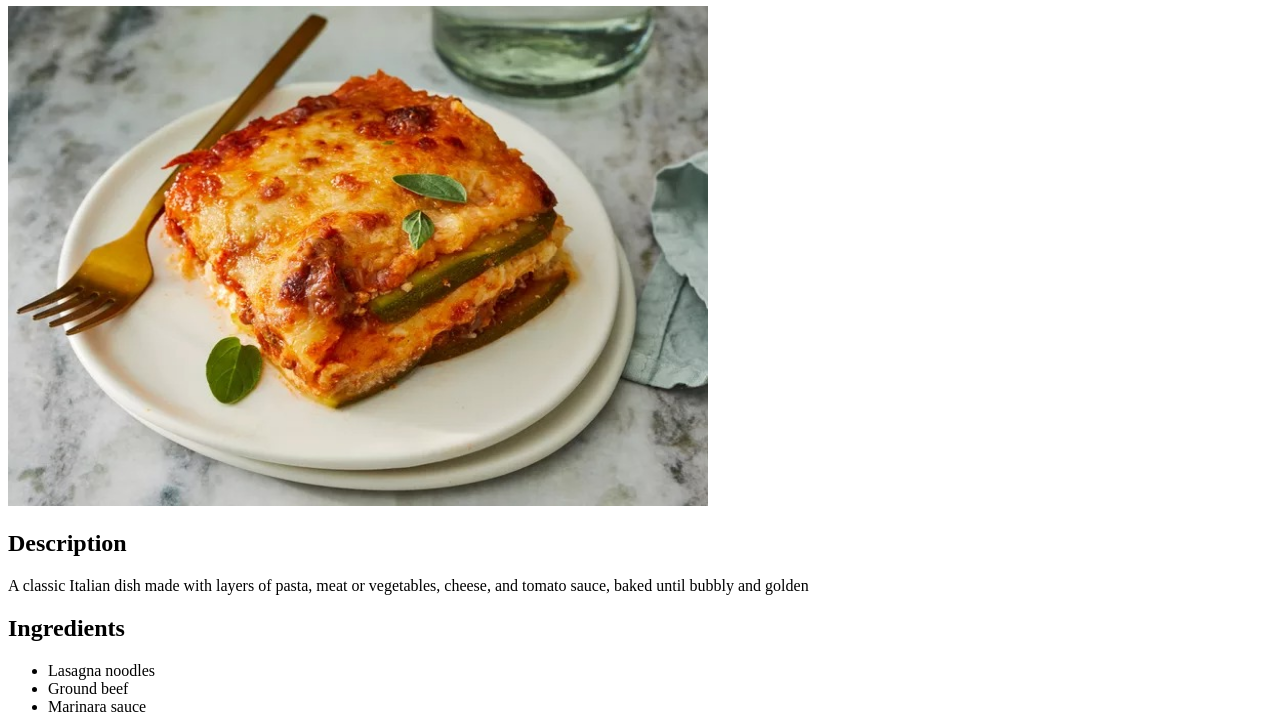
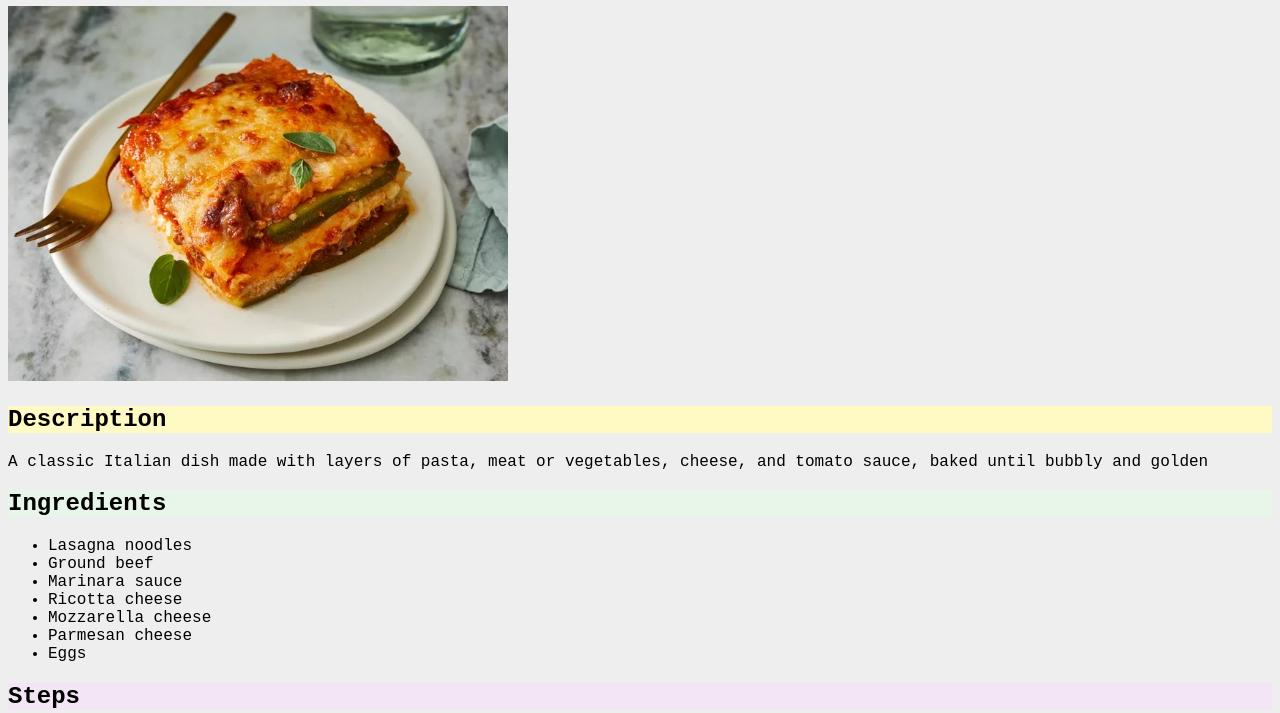
Before and after one commit to mustafa7assan/odin-recipes-2, a plain HTML site: page recipes/lasagna.html in a window 1280 px wide. Shown: the part 74-787 px from the top of the page. Drawn offline with Linux system fonts and the light colour scheme.

Commit message:
Add style to recipes pages

```diff
--- /dev/null
+++ b/css/style.css
@@ -0,0 +1,24 @@
+body {
+  font-family: "Courier New", Courier, monospace;
+  background-color: #eee;
+}
+
+h1 {
+  text-align: center;
+}
+
+.recipe-photo {
+  width: 500px;
+  height: auto;
+}
+.description {
+  background-color: #fff9c4;
+}
+
+.ingredients {
+  background-color: #e8f5e9;
+}
+
+.steps {
+  background-color: #f3e5f5;
+}
--- a/recipes/lasagna.html
+++ b/recipes/lasagna.html
@@ -3,22 +3,18 @@
   <head>
     <meta charset="UTF-8" />
     <meta name="viewport" content="width=device-width, initial-scale=1.0" />
+    <link rel="stylesheet" href="../css/style.css" />
     <title>Lasagna</title>
   </head>
   <body>
     <h1>Lasagna</h1>
-    <img
-      src="../images/lasagna.jpg"
-      alt="lasagna photo"
-      width="700"
-      height="500"
-    />
-    <h2>Description</h2>
+    <img src="../images/lasagna.jpg" alt="lasagna photo" class="recipe-photo" />
+    <h2 class="description">Description</h2>
     <p>
       A classic Italian dish made with layers of pasta, meat or vegetables,
       cheese, and tomato sauce, baked until bubbly and golden
     </p>
-    <h2>Ingredients</h2>
+    <h2 class="ingredients">Ingredients</h2>
     <ul>
       <li>Lasagna noodles</li>
       <li>Ground beef</li>
@@ -29,7 +25,7 @@
       <li>Eggs</li>
     </ul>
 
-    <h2>Steps</h2>
+    <h2 class="steps">Steps</h2>
     <ol>
       <li>
         Boil pasta: Cook in a large pot of salted water per the recipe below.
```
Also changed, not shown: index.html (+1 -0 lines), recipes/guacamole.html (+9 -4 lines), recipes/ratatouille.html (+9 -4 lines).
